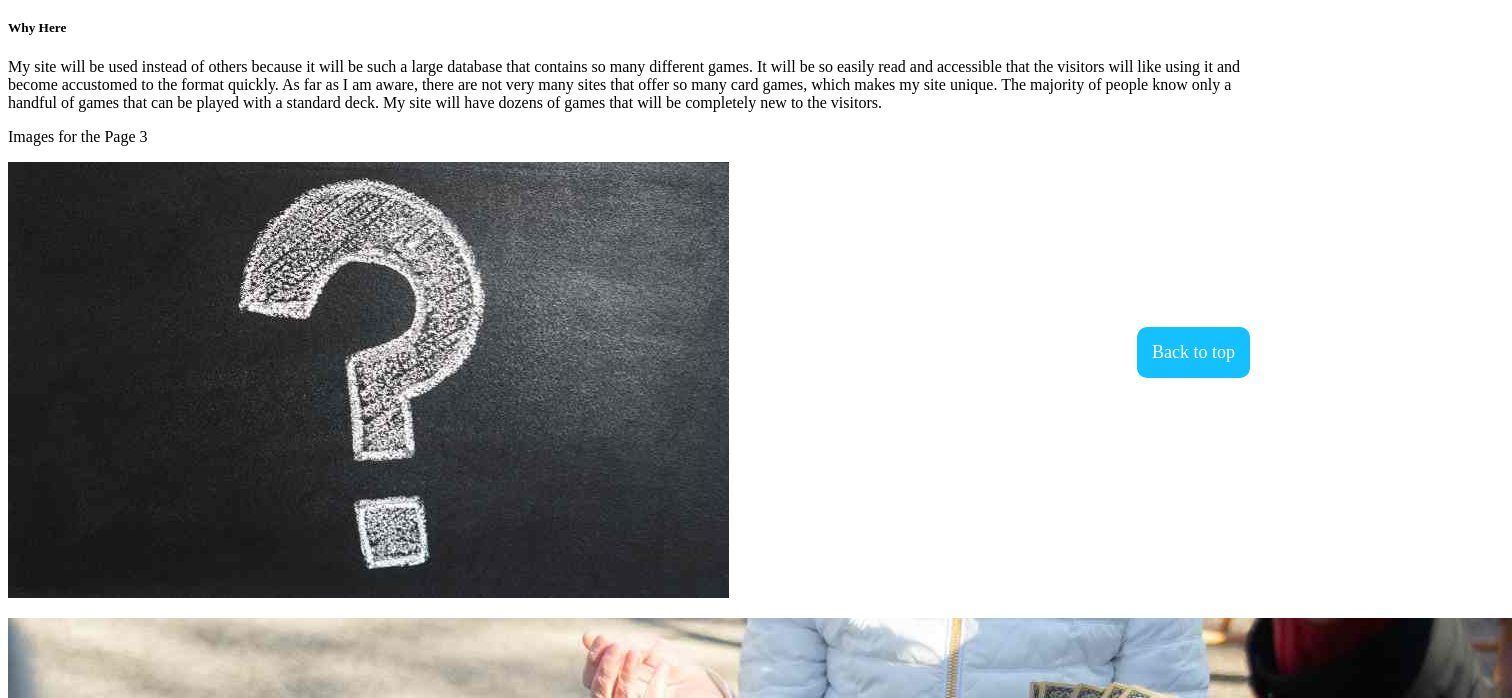
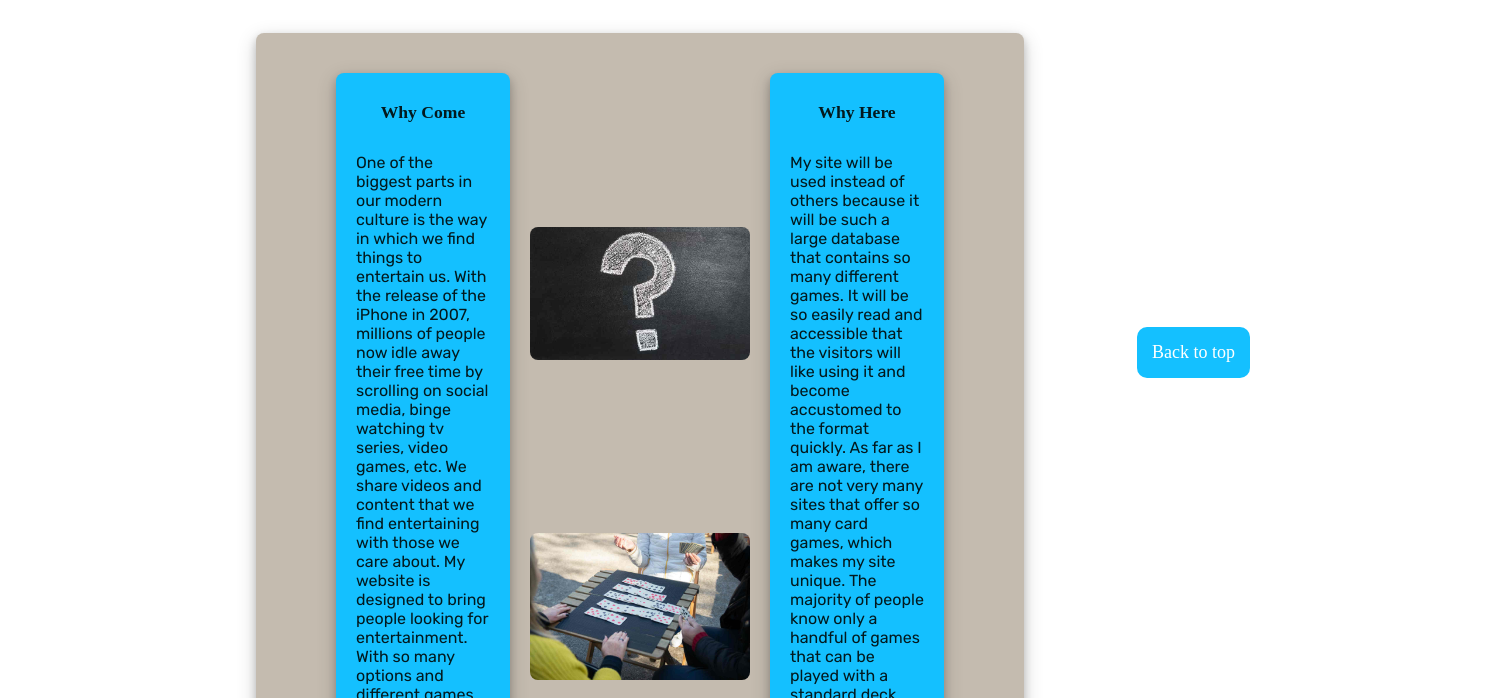
Before and after one commit to cosmo4/CardGameSite, a plain HTML site: page why.html in a window 1280 px wide. Shown: the part 402-1100 px from the top of the page, 1512 px wide, since content can reach past the window. Drawn offline with Linux system fonts and the light colour scheme; a web font is replaced by a local one.

Commit message:
why page finished

```diff
--- a/styles/style.css
+++ b/styles/style.css
@@ -44,7 +44,7 @@
 
 }
 .navbar {
-    grid-column: 2/5;
+    grid-column: 1/6;
     grid-row: 2/3;
     margin: 0 auto;
     background-color: #03191e;
@@ -133,7 +133,10 @@
     margin: 0 auto;
 }
 
-/* How to CSS */
+
+/* How to page CSS */
+
+
 .howtobody {
     display: grid;
     grid-template-columns: 1fr 1fr 1fr 1fr 1fr;
@@ -150,7 +153,6 @@
     padding-left: 80px;
     border-radius: 8px;
     box-shadow: 0 4px 8px 0 rgba(0, 0, 0, 0.2), 0 6px 20px 0 rgba(0, 0, 0, 0.19);
-
 }
 .howcontent h3 {
     font-family: var(--heading-font);
@@ -215,3 +217,78 @@
     width: 100%;
     border-radius: 8px;
 }
+
+/*Why Page CSS*/
+
+.whybody {
+    display: grid;
+    grid-template-columns: 1fr 1fr 1fr 1fr 1fr;
+    row-gap: 50px;
+    margin-left: 20%;
+    margin-right: 20%;
+}
+.whycontent {
+    grid-column: 1/6;
+    grid-row: 4/6;
+    background-color: var(--accent2-color);
+    padding-top:40px;
+    padding-bottom: 40px;
+    padding-right: 80px;
+    padding-left: 80px;
+    border-radius: 8px;
+    box-shadow: 0 4px 8px 0 rgba(0, 0, 0, 0.2), 0 6px 20px 0 rgba(0, 0, 0, 0.19);
+    display: grid;
+    grid-template-columns: 1fr 1fr 1fr;
+    grid-gap: 20px;
+}
+.whycontent img {
+    grid-column: 2/3;
+    width: 220px;
+    border-radius: 8px;
+    display: flex;
+    align-items: center;
+}
+#question {
+    grid-row: 2/3;
+    margin: 0 auto;
+}
+#sol {
+    grid-row: 4/5;
+    margin: 0 auto;
+}
+.whycome {
+    background-color: #14c0ff;
+    color: #03191e;
+    padding-left: 20px;
+    padding-right: 20px;
+    grid-column: 1/2;
+    grid-row: 1/6;
+    border-radius: 8px;
+    box-shadow: 0 4px 8px 0 rgba(0, 0, 0, 0.2), 0 6px 20px 0 rgba(0, 0, 0, 0.19);
+}
+.whycome p {
+    font-family: var(--paragraph-font);
+}
+.whycome h5 {
+    font-size: 1.1em;
+    font-family: var(--heading-font);
+    text-align: center;
+}
+.whyhere {
+    background-color: #14c0ff;
+    color: #03191e;
+    padding-left: 20px;
+    padding-right: 20px;
+    grid-column: 3/4;
+    grid-row: 1/6;
+    border-radius: 8px;
+    box-shadow: 0 4px 8px 0 rgba(0, 0, 0, 0.2), 0 6px 20px 0 rgba(0, 0, 0, 0.19);
+}
+.whyhere p {
+    font-family: var(--paragraph-font);
+}
+.whyhere h5 {
+    font-size: 1.1em;
+    font-family: var(--heading-font);
+    text-align: center;
+}
--- a/why.html
+++ b/why.html
@@ -7,11 +7,8 @@
     <link rel="stylesheet" href="./styles/style.css">
     <title>Why Use</title>
     <script>
-
       let mybutton = document.getElementById("totop");
-
   window.onscroll = function() {scrollFunction()};
-
   function scrollFunction() {
     if (document.body.scrollTop > 0 || document.documentElement.scrollTop > 0) {
       mybutton.style.display = "block";
@@ -26,39 +23,39 @@
   }
       </script>
 </head>
-<body>
+<body class="whybody">
   <a class="logo" href="./index.html"><img src="./images/improvedLogo.png" alt="logo image"></a>
-
     <nav class="navbar">
         <a href="./index.html">Home</a>
         <a href="./howto.html">How to Use</a>
         <a href="./why.html">Why Use</a>
-
     </nav>
     <div class="whycontent">
+      <section class="whycome">
       <h5>Why Come</h5>
       <p>
         One of the biggest parts in our modern culture is the way in which we find things to entertain us. With the release of the iPhone in 2007, millions of people now idle away their free time by scrolling on social media, binge watching tv series, video games, etc. We share videos and content that we find entertaining with those we care about. My website is designed to bring people looking for entertainment. With so many options and different games to play, it is almost certain that visitors will return to play more games and to try new things.
       </p>
+    </section>
+    <img id="question" src="./images/questionO.jpg" alt="question mark">
+    <img id="sol" src="./images/solitaireO.jpg" alt="solitaire game">
+    <section class="whyhere">
       <h5>Why Here</h5>
       <p>
         My site will be used instead of others because it will be such a large database that contains so many different games. It will be so easily read and accessible that the visitors will like using it and become accustomed to the format quickly. As far as I am aware, there are not very many sites that offer so many card games, which makes my site unique. The majority of people know only a handful of games that can be played with a standard deck. My site will have dozens of games that will be completely new to the visitors.
       </p>
-      <p>Images for the Page 3</p>
-      <img src="./images/questionO.jpg" alt="question mark">
-      <p> </p>
-      <img src="./images/solitaireO.jpg" alt="solitaire game">
+    </section>
     </div>
 </body>
 <button onclick="topFunction()" id="totop">
   Back to top
 </button>
-
-<footer>
+<footer class="foot">
     <nav class="footnav">
         <a href="./site-plan.html">Site Plan</a>
         <a href="https://cosmo4.github.io/WebFundamentalsWDD130/aboutme/">About Me</a>
     </nav>
 
   </footer>
+</body>
 </html>
```
